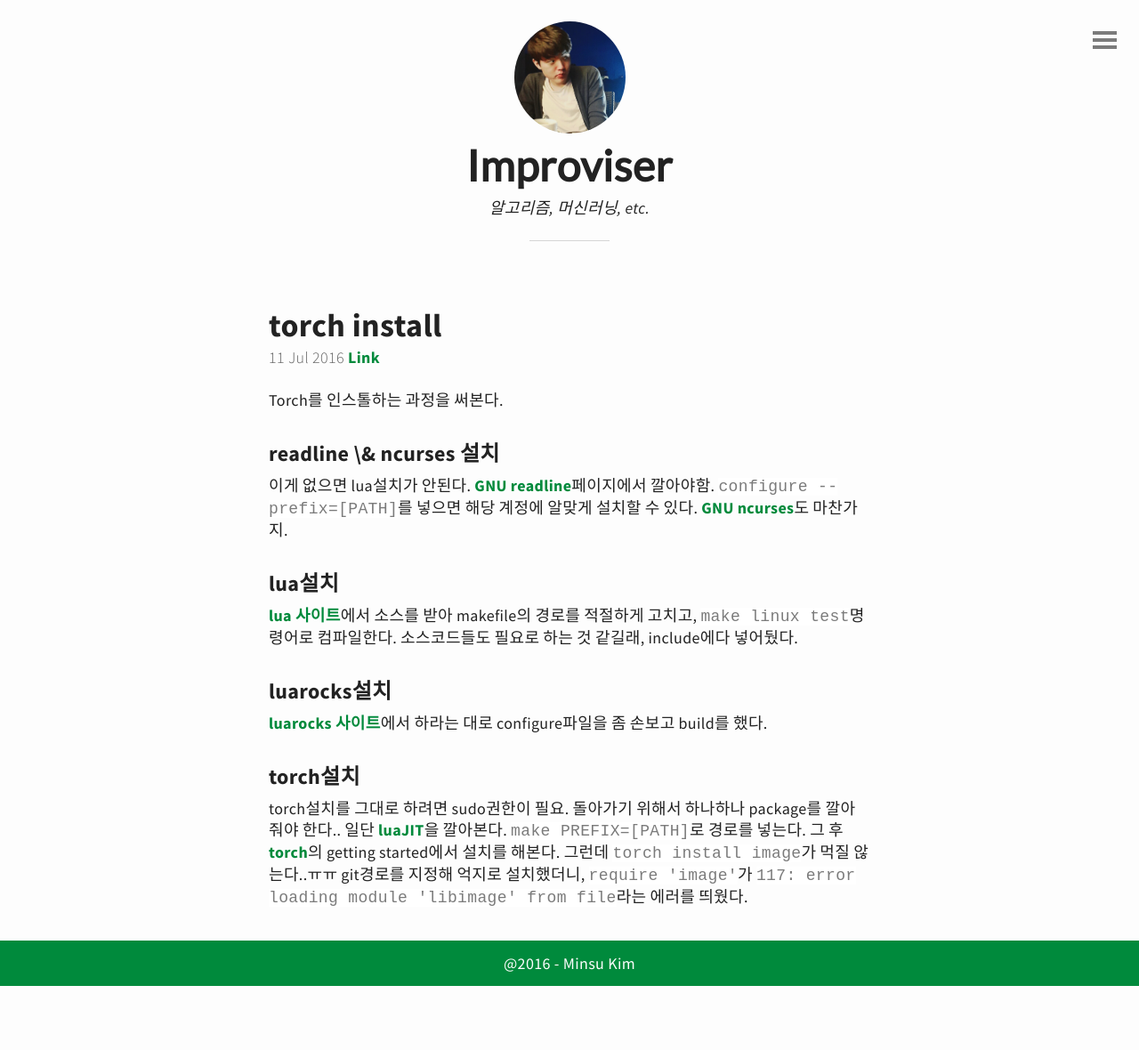
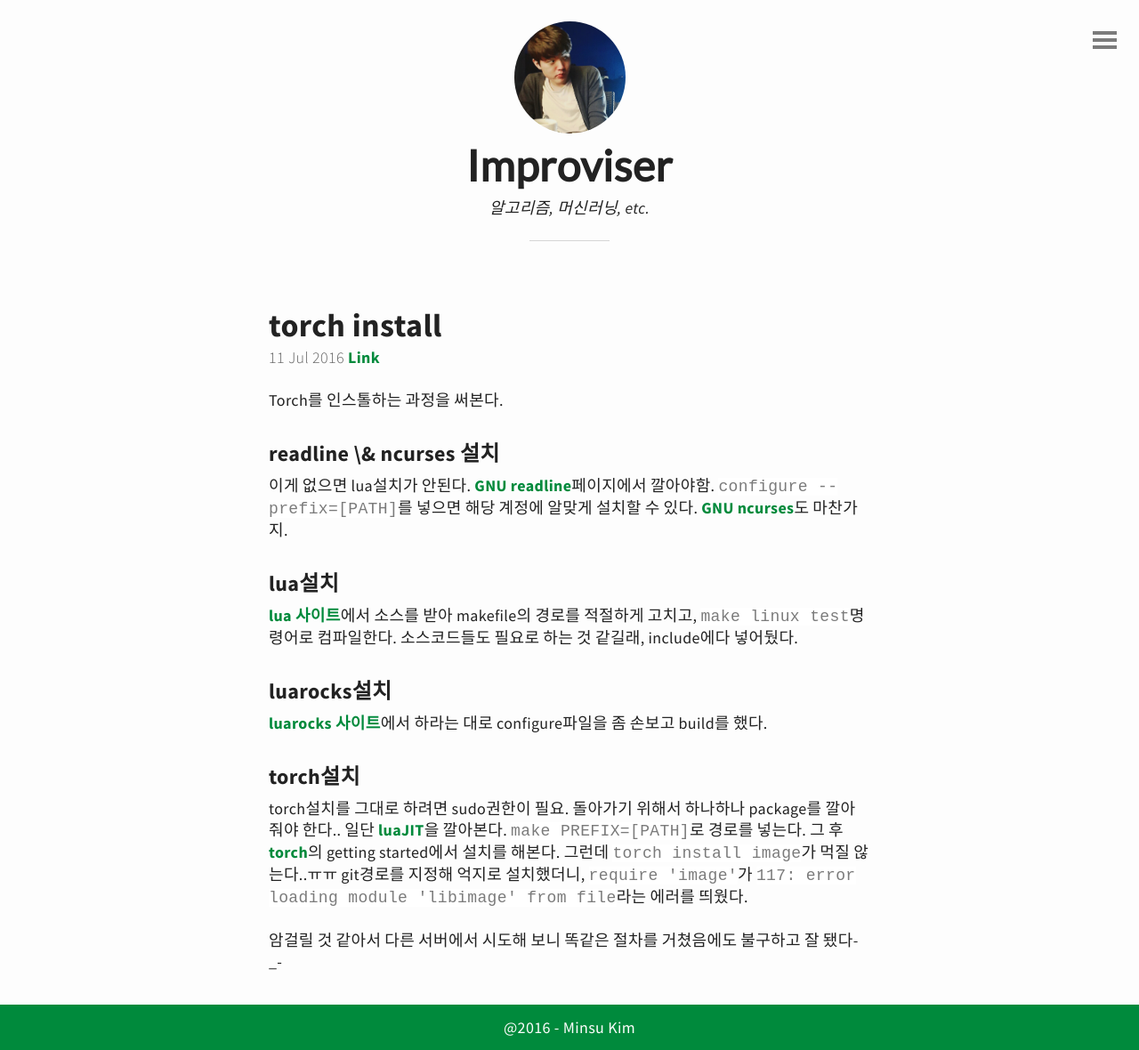
Before and after one commit to minsuu/minsuu.github.io, a Jekyll site: the page built from _posts/2016-07-11-torch-install.markdown, in a window 1280 px wide. Shown: the whole page at 89% size. Built offline with Jekyll 4.4.1, drawn with Linux system fonts in a browser that asks for light colours; some web fonts are replaced; Markdown is read by kramdown in place of the engine named in the settings; comment, search, counter and statistics services are not loaded; before the commit the page ends 1108 px from its top, so only the background shows below that.

Commit message:
2016-07-11 04:30:23 PM autoupdate

```diff
--- a/_posts/2016-07-11-torch-install.markdown
+++ b/_posts/2016-07-11-torch-install.markdown
@@ -22,3 +22,5 @@
 일단 [luaJIT](http://luajit.org/install.html)을 깔아본다. ``make PREFIX=[PATH]``로 경로를 넣는다.
 그 후 [torch](http://torch.ch/docs/getting-started.html#_)의 getting started에서 설치를 해본다.
 그런데 ``torch install image``가 먹질 않는다..ㅠㅠ git경로를 지정해 억지로 설치했더니, ``require 'image'``가 ``117: error loading module 'libimage' from file``라는 에러를 띄웠다.
+
+암걸릴 것 같아서 다른 서버에서 시도해 보니 똑같은 절차를 거쳤음에도 불구하고 잘 됐다-_-
```
